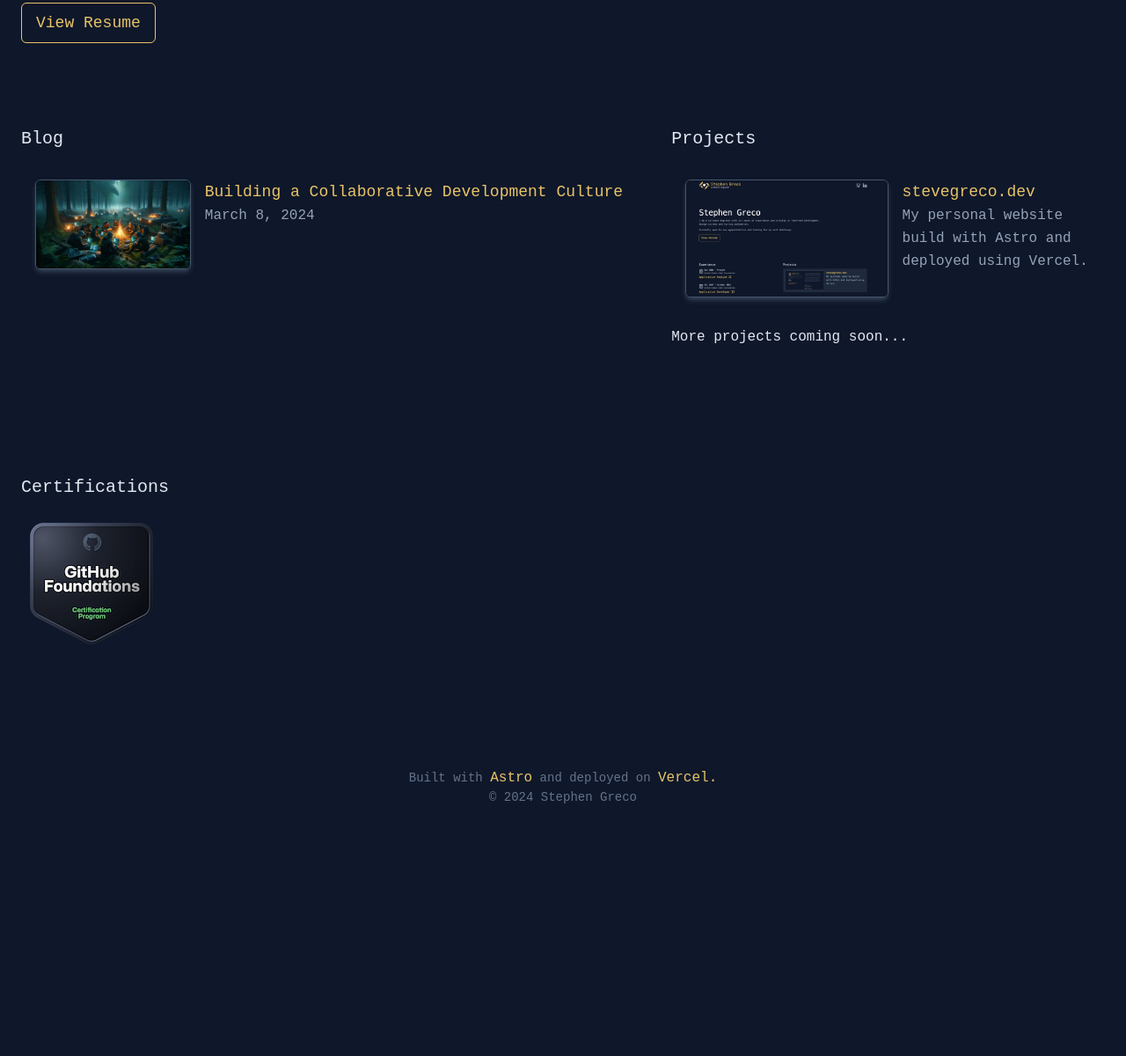
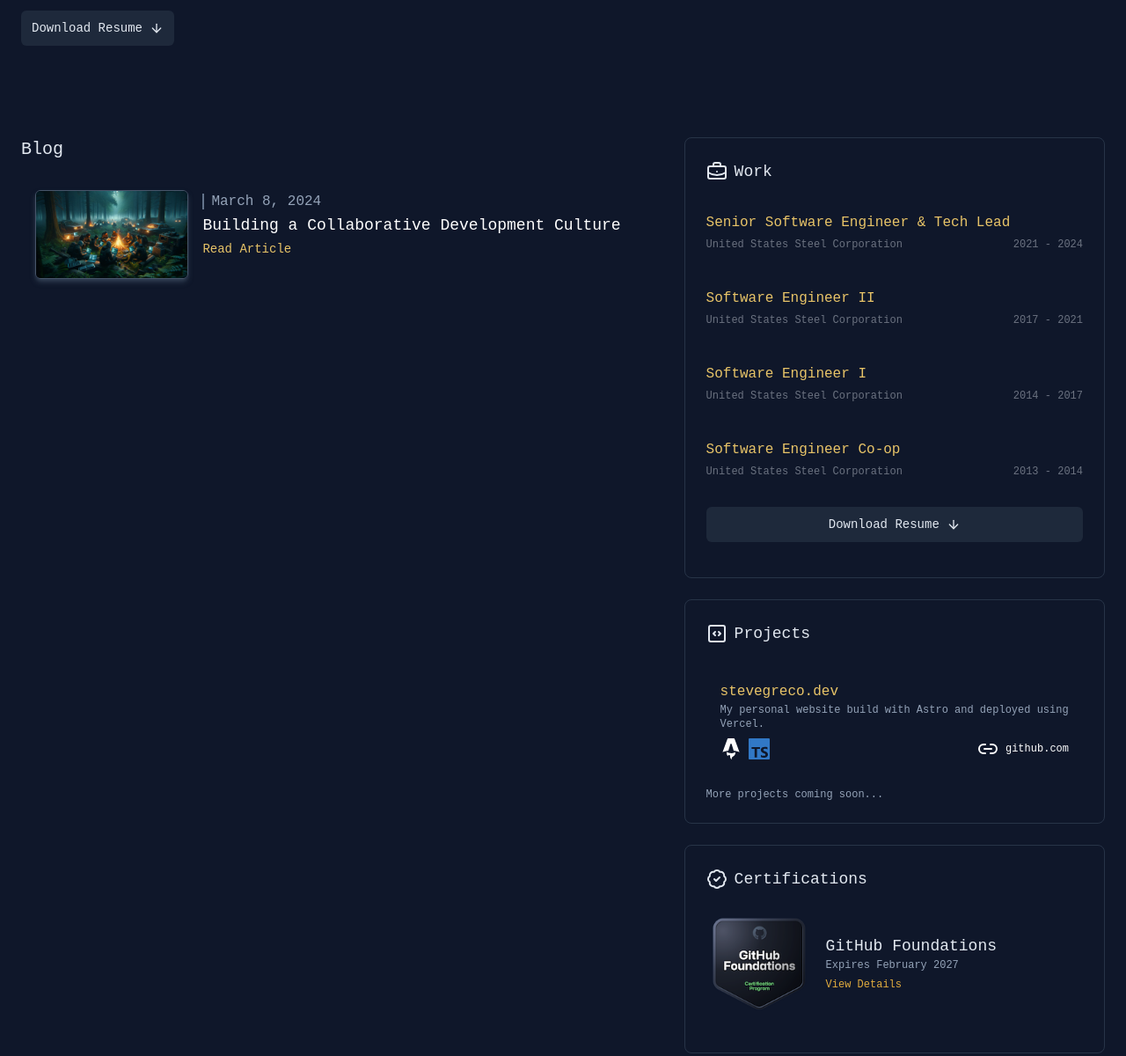
Before and after one commit to steveg152/stevegreco.dev, an Astro site: page / in a window 1280 px wide. Shown: the part 414-1614 px from the top of the page at 88% size. Before the commit the page ends 1354 px from the top, so only its background shows below. Built offline with nearby package versions, Linux system fonts and the light colour scheme; Astro itself is replaced by a stand-in of ours.

Commit message:
feat: redesign of homepage sections

```diff
--- a/package.json
+++ b/package.json
@@ -11,10 +11,15 @@
     "disable-toolbar": "astro preferences disable devToolbar"
   },
   "dependencies": {
+    "@astrojs/react": "^3.1.0",
     "@astrojs/tailwind": "^5.1.0",
     "@astrojs/vercel": "^6.1.4",
+    "@types/react": "^18.2.64",
+    "@types/react-dom": "^18.2.21",
     "@vercel/analytics": "^1.2.2",
     "astro": "^4.4.14",
+    "react": "^18.2.0",
+    "react-dom": "^18.2.0",
     "satori": "^0.10.13",
     "sharp": "^0.33.2",
     "tailwindcss": "^3.4.1"
--- /dev/null
+++ b/src/components/Base/Button.astro
@@ -0,0 +1,27 @@
+---
+interface Props {
+  href: string
+}
+
+const { href } = Astro.props
+---
+
+<a
+  class="inline-flex px-3 py-2 text-sm justify-center items-center rounded-md bg-slate-800 hover:bg-slate-700 text-slate-200"
+  href={href}
+  target="_blank"
+  ><slot />
+  <svg
+    xmlns="http://www.w3.org/2000/svg"
+    width="24"
+    height="24"
+    viewBox="0 0 24 24"
+    fill="none"
+    stroke="currentColor"
+    stroke-width="2"
+    stroke-linecap="round"
+    stroke-linejoin="round"
+    class="lucide lucide-arrow-down pl-2"
+    ><path d="M12 5v14"></path><path d="m19 12-7 7-7-7"></path></svg
+  ></a
+>
--- a/src/components/Base/Footer.astro
+++ b/src/components/Base/Footer.astro
@@ -2,7 +2,7 @@
 import Link from '@components/Base/Link.astro'
 ---
 
-<footer>
+<footer class="pt-8">
   <div
     class="flex-col items-center text-center justify-center py-2 mt-2 mb-4 text-slate-500 text-sm"
   >
--- a/src/components/Sections/BlogList.astro
+++ b/src/components/Sections/BlogList.astro
@@ -27,8 +27,12 @@ const posts = blog_posts
               transition:animate="fade"
             />
             <div class="w-full ">
-              <h3 class="text-lg text-primary">{post.data.title}</h3>
-              <p class="text-slate-400">{formatDate(post.data.date)}</p>
+              <p class="text-slate-400">
+                <span class="border-l-2 border-slate-500 pr-2" />
+                {formatDate(post.data.date)}
+              </p>
+              <h3 class="text-lg text-white">{post.data.title}</h3>
+              <span class="text-primary text-sm">Read Article </span>
             </div>
           </div>
         </a>
--- a/src/components/Sections/Certifications.astro
+++ b/src/components/Sections/Certifications.astro
@@ -3,16 +3,44 @@ import { Image } from 'astro:assets'
 import githubImage from '/src/assets/certs/github-foundations.png'
 ---
 
-<h2 class="text-xl">Certifications</h2>
+<div class="border border-slate-700/70 rounded-lg p-6">
+  <h2 class="text-lg inline-flex items-center gap-2">
+    <svg
+      xmlns="http://www.w3.org/2000/svg"
+      width="24"
+      height="24"
+      viewBox="0 0 24 24"
+      fill="none"
+      stroke="currentColor"
+      stroke-width="2"
+      stroke-linecap="round"
+      stroke-linejoin="round"
+      class="lucide lucide-badge-check"
+      ><path
+        d="M3.85 8.62a4 4 0 0 1 4.78-4.77 4 4 0 0 1 6.74 0 4 4 0 0 1 4.78 4.78 4 4 0 0 1 0 6.74 4 4 0 0 1-4.77 4.78 4 4 0 0 1-6.75 0 4 4 0 0 1-4.78-4.77 4 4 0 0 1 0-6.76Z"
+      ></path><path d="m9 12 2 2 4-4"></path></svg
+    >Certifications
+  </h2>
   <div class="flex flex-col h-full">
     <div class="flex-1 overflow-y-auto">
-    <div class="grid gap-6 py-4 md:gap-8">
+      <div class="flex justify-start items-center gap-4 py-4 md:gap-4">
         <Image
           src={githubImage}
           alt="GitHub Fundamentals"
-        width="160"
-        height="160"
+          width="120"
+          height="120"
         />
+        <div>
+          <h3 class="text-lg">GitHub Foundations</h3>
+          <p class="text-xs text-slate-400">Expires February 2027</p>
+          <a
+            class="text-xs text-primary-400"
+            target="_blank"
+            href="https://www.credly.com/badges/5740de8e-7b61-4a05-8b99-ed2c4a2c7be2/public_url"
+            >View Details</a
+          >
         </div>
       </div>
     </div>
+  </div>
+</div>
--- a/src/components/Sections/Experience.astro
+++ b/src/components/Sections/Experience.astro
@@ -1,35 +1,56 @@
 ---
+import Button from '@components/Base/Button.astro'
 import JobEntry from './JobEntry.astro'
 ---
 
-<h2 class="text-xl">Experience</h2>
+<div class="border border-slate-700/70 rounded-lg p-6">
+  <h2 class="text-lg inline-flex items-center gap-2">
+    <svg
+      xmlns="http://www.w3.org/2000/svg"
+      width="24"
+      height="24"
+      viewBox="0 0 24 24"
+      fill="none"
+      stroke="currentColor"
+      stroke-width="2"
+      stroke-linecap="round"
+      stroke-linejoin="round"
+      class="lucide lucide-briefcase-business"
+      ><path d="M12 12h.01"></path><path
+        d="M16 6V4a2 2 0 0 0-2-2h-4a2 2 0 0 0-2 2v2"></path><path
+        d="M22 13a18.15 18.15 0 0 1-20 0"></path><rect
+        width="20"
+        height="14"
+        x="2"
+        y="6"
+        rx="2"></rect></svg
+    > Work
+  </h2>
   <div class="flex flex-col h-full">
     <div class="flex-1 overflow-y-auto">
       <div class="grid gap-6 py-4 md:gap-8">
         <JobEntry
-        date="Oct 2021 - March 2024"
+          date="2021 - 2024"
           title="Senior Software Engineer & Tech Lead"
           company="United States Steel Corporation"
-        description="Lead developer"
         />
         <JobEntry
-        date="Oct 2017 - October 2021"
+          date="2017 - 2021"
           title="Software Engineer II"
           company="United States Steel Corporation"
-        description="Lead developer"
         />
         <JobEntry
-        date="June 2014 - October 2017"
+          date="2014 - 2017"
           title="Software Engineer I"
           company="United States Steel Corporation"
-        description="Lead developer"
         />
         <JobEntry
-        date="Jan 2013 - June 2014"
+          date="2013 - 2014"
           title="Software Engineer Co-op "
           company="United States Steel Corporation"
-        description="Lead developer"
         />
+        <Button href="/Resume.pdf">Download Resume</Button>
       </div>
     </div>
   </div>
+</div>
--- a/src/components/Sections/JobEntry.astro
+++ b/src/components/Sections/JobEntry.astro
@@ -3,44 +3,21 @@ interface Props {
   title: string
   date: string
   company: string
-  description: string
 }
 
-const { title, date, company, description }: Props = Astro.props
+const { title, date, company }: Props = Astro.props
 ---
 
-<div class="flex flex-col items-start">
-  <div class="flex items-center gap-2">
-    <svg
-      xmlns="http://www.w3.org/2000/svg"
-      width="32"
-      height="32"
-      viewBox="0 0 24 24"
-      fill="none"
-      stroke="currentColor"
-      stroke-width="2"
-      stroke-linecap="round"
-      stroke-linejoin="round"
-      class="lucide lucide-calendar-days"
-      ><path d="M8 2v4"></path><path d="M16 2v4"></path><rect
-        width="18"
-        height="18"
-        x="3"
-        y="4"
-        rx="2"></rect><path d="M3 10h18"></path><path d="M8 14h.01"></path><path
-        d="M12 14h.01"></path><path d="M16 14h.01"></path><path d="M8 18h.01"
-      ></path><path d="M12 18h.01"></path><path d="M16 18h.01"></path></svg
-    ><div class="grid gap-1">
-      <div class="text-sm font-medium">{date}</div><div
-        class="text-xs text-gray-500 dark:text-gray-400"
-      >
-        {company}
-      </div>
+<div class="flex flex-col items-start gap-1">
+  <div class="mt-2">
+    <h3 class="text-primary">{title}</h3>
+  </div>
+  <div
+    class="flex justify-between items-center w-full text-gray-500 dark:text-gray-400 text-xs"
+  >
+    <div>
+      {company}
     </div>
-  </div><div class="mt-2">
-    <h3 class="md:text-lg text-primary">{title}</h3>
-    <!-- <p class="mt-1 text-sm text-gray-500 dark:text-gray-400">
-      {description}
-    </p> -->
+    <div>{date}</div>
   </div>
 </div>
--- a/src/components/Sections/Projects.astro
+++ b/src/components/Sections/Projects.astro
@@ -1,33 +1,75 @@
 ---
 import { Image } from 'astro:assets'
 import { getCollection } from 'astro:content'
+import astroSVG from '@assets/logos/astro.svg'
+import tsSVG from '@assets/logos/typescript-color.svg'
+import vercelSVG from '@assets/logos/vercel.svg'
 
 const projects = await getCollection('projects')
 ---
 
-<h2 class="text-xl">Projects</h2>
+<div class="border border-slate-700/70 rounded-lg p-6">
+  <h2 class="text-lg inline-flex items-center gap-2">
+    <svg
+      xmlns="http://www.w3.org/2000/svg"
+      width="24"
+      height="24"
+      viewBox="0 0 24 24"
+      fill="none"
+      stroke="currentColor"
+      stroke-width="2"
+      stroke-linecap="round"
+      stroke-linejoin="round"
+      class="lucide lucide-square-code"
+      ><rect width="18" height="18" x="3" y="3" rx="2"></rect><path
+        d="m10 10-2 2 2 2"></path><path d="m14 14 2-2-2-2"></path></svg
+    >Projects
+  </h2>
   <div class="grid grid-cols-1 gap-4 mt-4">
     {
       projects.map((project) => {
         return (
-        <a class="w-full" href={project.data.repo_url}>
-          <div class="lg:flex justify-start gap-y-4 lg:gap-4 hover:bg-slate-800 p-4 rounded-md">
-            <Image
-              src={project.data.thumbnail}
-              class="w-full lg:w-1/2 mb-4 lg:mb-0 rounded-md border border-slate-600 shadow-md shadow-slate-700"
-              alt="project screenshot"
-              height={250}
-              width={250}
-            />
-            <div class="w-full lg:w-1/2">
-              <h3 class="text-lg text-primary">{project.data.title}</h3>
-              <p class="text-slate-400">{project.data.description}</p>
+          <a
+            class="w-full hover:bg-slate-800 rounded-lg p-4"
+            href={project.data.repo_url}
+          >
+            <div class="lg:flex justify-start gap-y-4 lg:gap-4">
+              <div class="w-full">
+                <h3 class="text-primary">{project.data.title}</h3>
+                <p class="text-xs text-slate-400">{project.data.description}</p>
+                <div class="mt-2 text-white flex gap-2 justify-between items-center">
+                  <div class="flex gap-2">
+                    <img class="h-6 w-6 " src={astroSVG.src} />
+                    <img class="h-6 w-6 " src={tsSVG.src} />
+                  </div>
+                  <div class="flex justify-start items-center gap-2 text-xs">
+                    <svg
+                      xmlns="http://www.w3.org/2000/svg"
+                      width="24"
+                      height="24"
+                      viewBox="0 0 24 24"
+                      fill="none"
+                      stroke="currentColor"
+                      stroke-width="2"
+                      stroke-linecap="round"
+                      stroke-linejoin="round"
+                      class="lucide lucide-link-2"
+                    >
+                      <>
+                        <path d="M9 17H7A5 5 0 0 1 7 7h2" />
+                        <path d="M15 7h2a5 5 0 1 1 0 10h-2" />
+                        <line x1="8" x2="16" y1="12" y2="12" />
+                      </>
+                    </svg>
+                    github.com
+                  </div>
+                </div>
               </div>
             </div>
           </a>
         )
       })
-
     }
-  <caption class="text-slate-400">More projects coming soon...</caption>
+    <span class="text-slate-400 text-xs">More projects coming soon...</span>
   </div>
+</div>
--- a/src/pages/blog/[...slug].astro
+++ b/src/pages/blog/[...slug].astro
@@ -25,7 +25,7 @@ const { Content } = await entry.render()
 >
   <article>
     <Image
-      class="w-full h-32 lg:h-80 object-cover mb-6"
+      class="w-full h-32 lg:h-[380px] object-cover mb-6 object-center"
       src={entry.data.image}
       alt={entry.data.title}
       transition:name={`blog-${entry.slug}`}
--- a/src/pages/index.astro
+++ b/src/pages/index.astro
@@ -3,6 +3,8 @@ import Layout from '../layouts/Layout.astro'
 import Projects from '@components/Sections/Projects.astro'
 import Certifications from '@components/Sections/Certifications.astro'
 import BlogList from '@components/Sections/BlogList.astro'
+import Button from '@components/Base/Button.astro'
+import Experience from '@components/Sections/Experience.astro'
 ---
 
 <Layout
@@ -30,33 +32,31 @@ import BlogList from '@components/Sections/BlogList.astro'
           </div>
         </div>
 
-        <a
-          class="px-4 py-3 text-lg rounded-md border border-primary bg-slate-900 text-primary hover:bg-primary hover:text-slate-900"
-          href="/Resume.pdf"
-          target="_blank">View Resume</a
-        >
+        <Button href="/Resume.pdf">Download Resume</Button>
       </section>
       <!-- <Image src="/public/Designer.png" height={400} width={400} alt="Steve" /> -->
     </div>
     <div class="pt-4 lg:w-full">
-      <div class="grid grid-cols-1 lg:grid-cols-5">
+      <div class="grid grid-cols-1 lg:grid-cols-5 gap-6">
         <section
           id="blog"
           class="mb-8 scroll-mt-16 md:mb-16 lg:mb-24 lg:scroll-mt-24 lg:col-span-3"
         >
           <BlogList />
         </section>
-        <section
-          id="projects"
-          class="mb-16 scroll-mt-16 md:mb-24 lg:mb-36 lg:scroll-mt-24 col-span-2"
+        <div
+          class="grid grid-cols-1 col-span-1 md:col-span-2 gap-6 scroll-mt-16 lg:scroll-mt-24"
         >
-          <Projects />
-        </section>
-        <section
-          class="mb-8 scroll-mt-16 md:mb-16 lg:mb-24 lg:scroll-mt-24 col-span-1 lg:col-span-2"
-        >
-          <Certifications />
-        </section>
+          <section id="projects" class="">
+            <Experience />
+          </section>
+          <section id="projects" class="">
+            <Projects />
+          </section>
+          <section class="">
+            <Certifications />
+          </section>
+        </div>
       </div>
     </div>
   </div>
```
Also changed, not shown: astro.config.mjs (+12 -12 lines), pnpm-lock.yaml, src/assets/logos/astro.svg (added), src/assets/logos/typescript-color.svg (added). Lines whose indentation alone changed are shown as unchanged.
